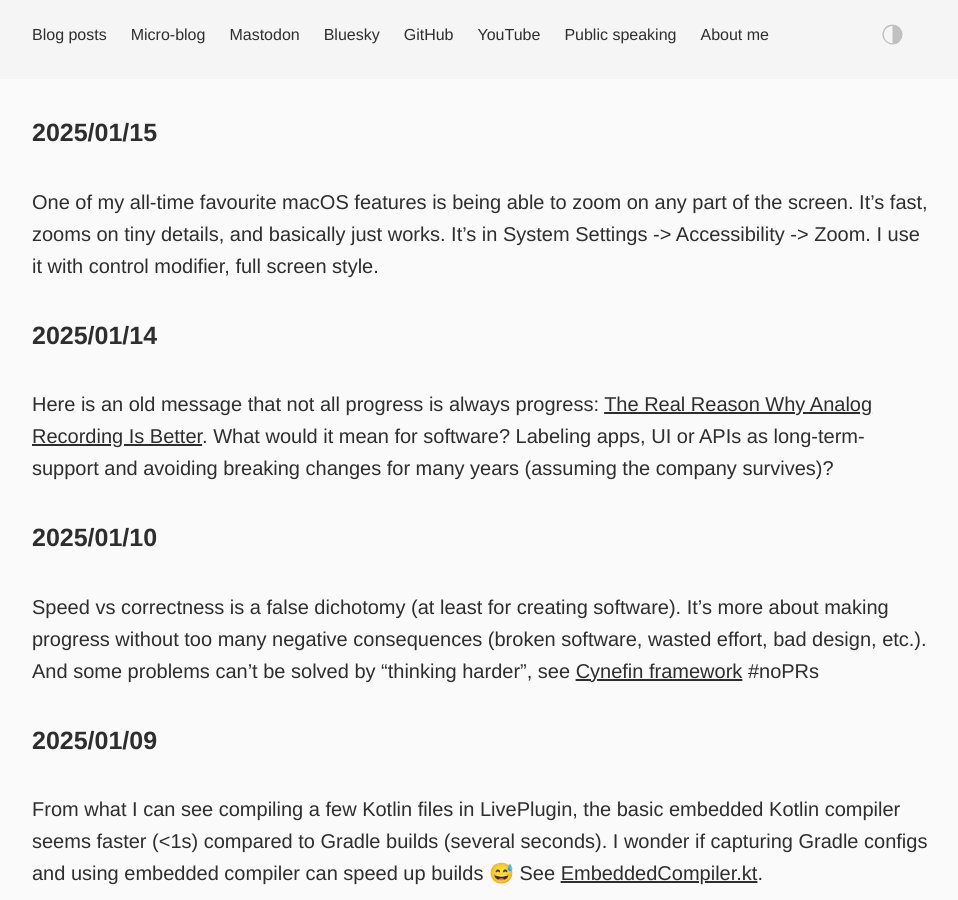
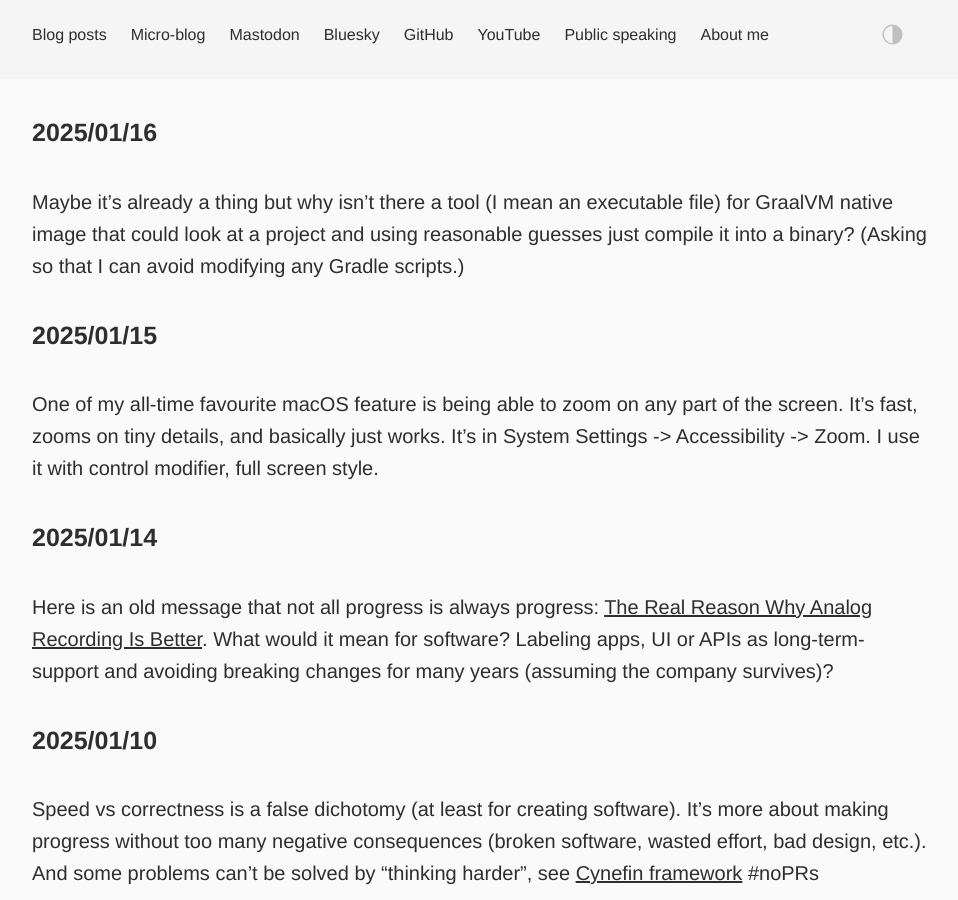
Before and after one commit to dkandalov/dkandalov.github.io, a Jekyll site: the page built from micro-blog.md, in a window 1280 px wide and 900 px high. Shown: the whole window, without its empty margins (160-1118 px from the left). Built offline with Jekyll 4.4.1, drawn with Linux system fonts in a browser that asks for light colours.

Commit message:
updated micro-blog

```diff
--- a/micro-blog.md
+++ b/micro-blog.md
@@ -3,8 +3,11 @@ layout: post
 permalink: /micro-blog/
 ---
 
+#### 2025/01/16
+Maybe it's already a thing but why isn't there a tool (I mean an executable file) for GraalVM native image that could look at a project and using reasonable guesses just compile it into a binary? (Asking so that I can avoid modifying any Gradle scripts.)
+
 #### 2025/01/15
-One of my all-time favourite macOS features is being able to zoom on any part of the screen. It's fast, zooms on tiny details, and basically just works. It's in System Settings -> Accessibility -> Zoom. I use it with control modifier, full screen style.
+One of my all-time favourite macOS feature is being able to zoom on any part of the screen. It's fast, zooms on tiny details, and basically just works. It's in System Settings -> Accessibility -> Zoom. I use it with control modifier, full screen style.
 
 #### 2025/01/14
 Here is an old message that not all progress is always progress: [The Real Reason Why Analog Recording Is Better](https://www.youtube.com/watch?v=Zq4BOSaKiYo). What would it mean for software? Labeling apps, UI or APIs as long-term-support and avoiding breaking changes for many years (assuming the company survives)?
```
